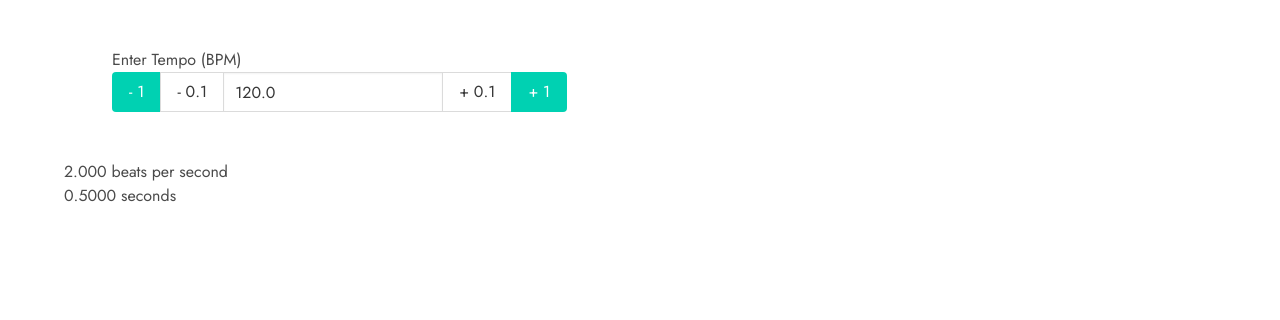
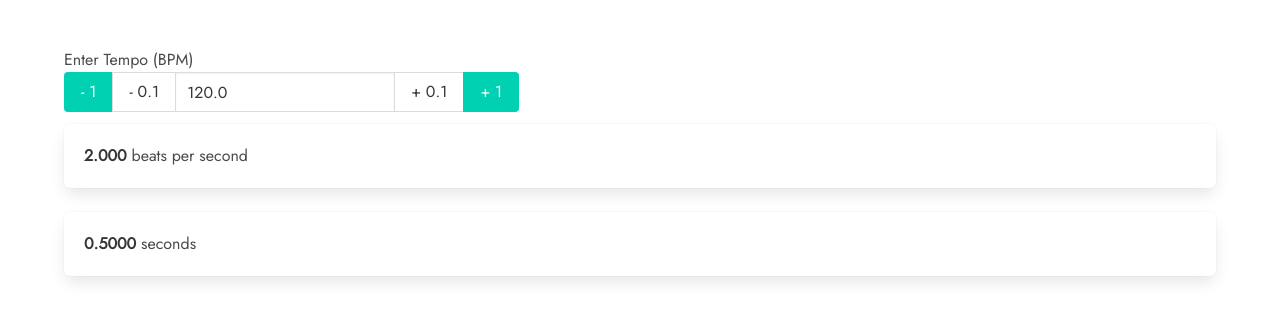
Before and after one commit to ajrussellaudio/rhythmetic, a React (Create React App) app: page / in a window 1280 px wide. Shown: the top 320 px of the page. Built offline with nearby package versions, Linux system fonts and the light colour scheme.

Commit message:
Style outputs

```diff
--- a/src/App.js
+++ b/src/App.js
@@ -8,11 +8,13 @@ function App() {
     const [tempo, setTempo] = useState(120);
 
     return (
-        <div className="container">
-            <TempoInput tempo={tempo} setTempo={setTempo} />
-            <BeatsPerSecond tempo={tempo} />
-            <PeriodOfBeat tempo={tempo} />
-        </div>
+        <section className="section">
+            <div className="container">
+                <TempoInput tempo={tempo} setTempo={setTempo} />
+                <BeatsPerSecond tempo={tempo} />
+                <PeriodOfBeat tempo={tempo} />
+            </div>
+        </section>
     );
 }
 
--- a/src/components/BeatsPerSecond.jsx
+++ b/src/components/BeatsPerSecond.jsx
@@ -2,7 +2,9 @@ import React from 'react';
 import beatsPerSecond from '../utils/beatsPerSecond';
 
 const BeatsPerSecond = ({ tempo }) => (
-    <div>{beatsPerSecond(tempo).toPrecision(4)} beats per second</div>
+    <div className="box">
+        <strong>{beatsPerSecond(tempo).toPrecision(4)}</strong> beats per second
+    </div>
 );
 
 export default BeatsPerSecond;
--- a/src/components/PeriodOfBeat.jsx
+++ b/src/components/PeriodOfBeat.jsx
@@ -2,7 +2,9 @@ import React from 'react';
 import periodOfBeat from '../utils/periodOfBeat';
 
 const PeriodOfBeat = ({ tempo }) => (
-    <div>{periodOfBeat(tempo).toPrecision(4)} seconds</div>
+    <div className="box">
+        <strong>{periodOfBeat(tempo).toPrecision(4)}</strong> seconds
+    </div>
 );
 
 export default PeriodOfBeat;
--- a/src/components/TempoInput.jsx
+++ b/src/components/TempoInput.jsx
@@ -8,7 +8,7 @@ const TempoInput = ({ tempo, setTempo }) => {
     const handleButtonClick = (value) => () => setTempo(tempo + value);
 
     return (
-        <section class="section">
+        <React.Fragment>
             <label className="field-label" htmlFor="tempo">
                 Enter Tempo (BPM)
             </label>
@@ -50,7 +50,7 @@ const TempoInput = ({ tempo, setTempo }) => {
                     </button>
                 </div>
             </div>
-        </section>
+        </React.Fragment>
     );
 };
 
```
